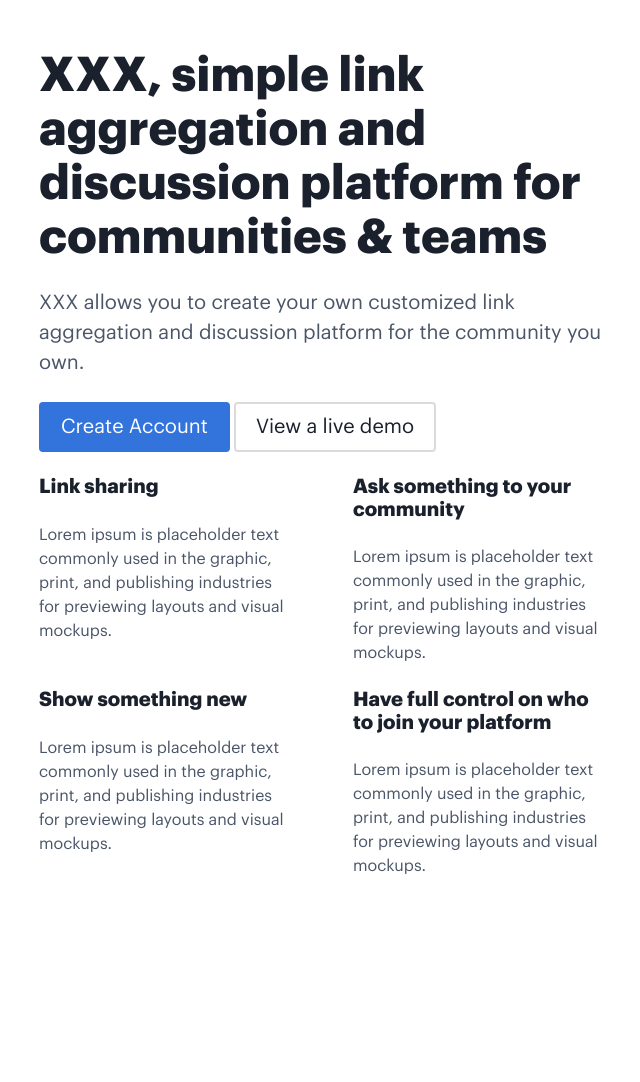
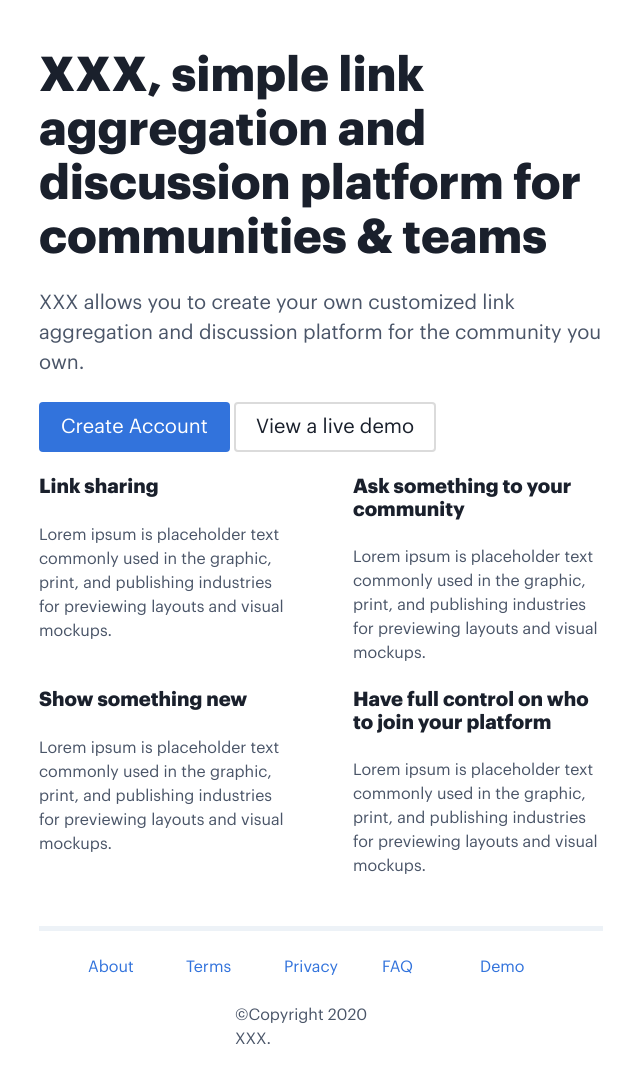
Before and after one commit to hpolatyuruk/turkdev-website, a website: page index.html in a window 1280 px wide. Shown: the whole page, without its empty margins (319-959 px from the left). Before the commit the page ends 926 px from the top, so only its background shows below. Drawn offline with Linux system fonts and the light colour scheme.

Commit message:
Completed footer skeleton.

```diff
--- a/index.html
+++ b/index.html
@@ -68,6 +68,35 @@
             </div>
           </div>
         </div>
+        <div class="columns">
+          <div class="column is-6 is-offset-3">
+            <hr />
+            <footer>
+              <div class="columns is-mobile is-centered">
+                <div class="column is-2">
+                  <a href="">About</a>
+                </div>
+                <div class="column is-2">
+                  <a href="">Terms</a>
+                </div>
+                <div class="column is-2">
+                  <a href="">Privacy</a>
+                </div>
+                <div class="column is-2">
+                  <a href="">FAQ</a>
+                </div>
+                <div class="column is-2">
+                  <a href="">Demo</a>
+                </div>
+              </div>
+              <div class="columns is-mobile is-centered">
+                <div class="column is-one-third">
+                  <p>©Copyright 2020 XXX.</p>
+                </div>
+              </div>
+            </footer>
+          </div>
+        </div>
       </div>
     </section>
   </body>
--- a/sass/mystyles.scss
+++ b/sass/mystyles.scss
@@ -35,6 +35,8 @@ $text-light: #718096;
 $text-strong: #1a202c;
 $primary: $blue;
 $link: $blue;
+$hr-height: 5px;
+$hr-background-color: #edf2f7;
 
 // Update some of Bulma's component variables
 $body-background-color: $white;
```
Also changed, not shown: css/mystyles.css.
